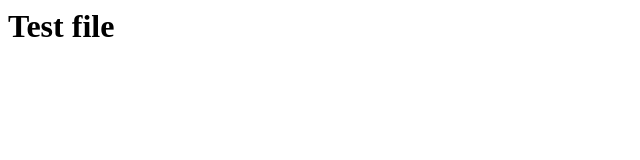
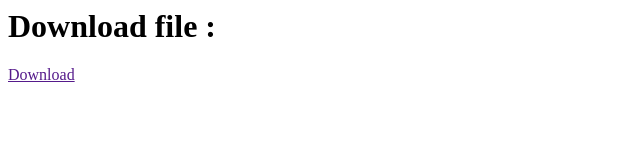
Before and after one commit to vsvsgg594/test, a plain HTML site: page index.html in a window 1280 px wide. Shown: the whole page, without its empty margins (0-640 px from the left). Drawn offline with Linux system fonts and the light colour scheme.

Commit message:
Update index.html

```diff
--- a/index.html
+++ b/index.html
@@ -1 +1,2 @@
-<h1>Test file</h1>
+<h1>Download file : </h1>
+<a href="">Download</a>
```
